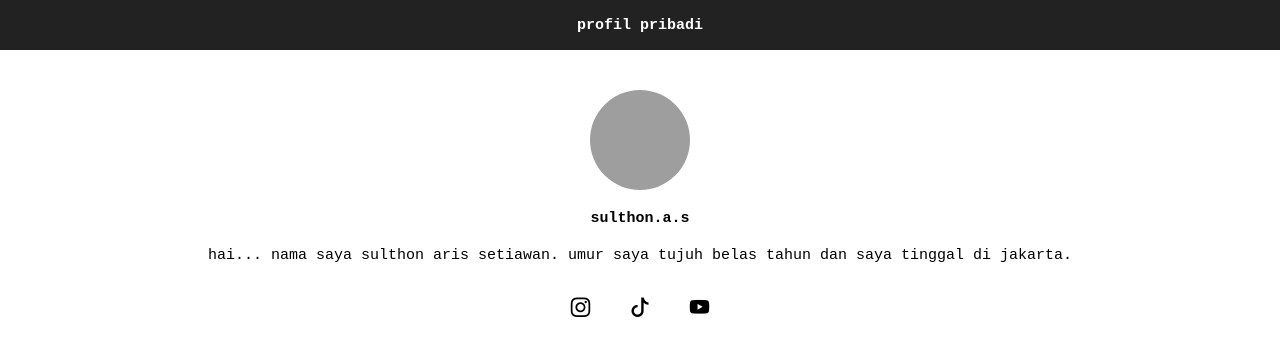
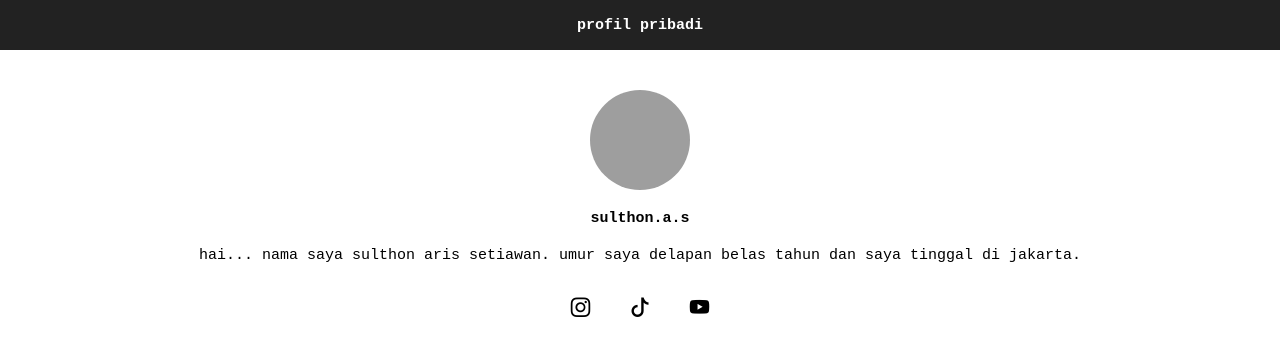
Before and after one commit to sulthonas/sulthonas.github.io, a plain HTML site: page index.html in a window 1280 px wide. Drawn offline with nearby package versions, Linux system fonts and the light colour scheme; grey boxes are pictures that could not be loaded.

Commit message:
Update index.html

```diff
--- a/index.html
+++ b/index.html
@@ -14,7 +14,7 @@
 
    <img src="foto.jpg" class="foto">
    <h3>sulthon.a.s</h3>
-   <p>hai... nama saya sulthon aris setiawan. umur saya tujuh belas tahun dan saya tinggal di jakarta.</p>
+   <p>hai... nama saya sulthon aris setiawan. umur saya delapan belas tahun dan saya tinggal di jakarta.</p>
 
    <div class="social-media">
       <a href="https://instagram.com/sulthon.a.s?igshid=ZDdkNTZiNTM=" class="bi bi-instagram"></a>
```
